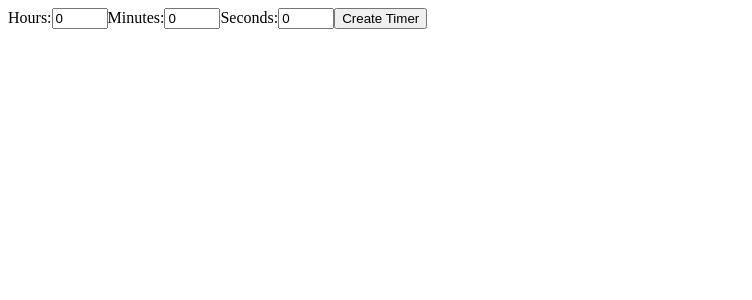
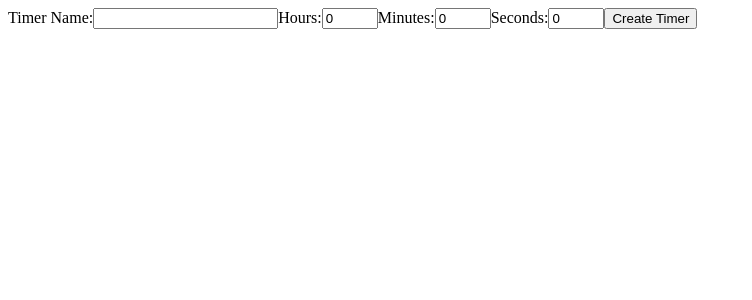
Before and after one commit to kiru07/React-Timer-App, a React (Vite) app: page / in a window 1280 px wide. Shown: the top 300 px of the page, without its empty margins (0-752 px from the left). Built offline with nearby package versions, Linux system fonts and the light colour scheme.

Commit message:
Implemented Remove Timer

```diff
--- a/components/Timer.jsx
+++ b/components/Timer.jsx
@@ -41,7 +41,7 @@ class Timer extends React.Component {
   // Called by setInterval every second
   tick() {
     let { hours, mins, seconds } = this.state;
-    console.log(this);
+    // console.log(this);
     if (seconds > 0) {
       this.setState((state, props) => ({
         seconds: --state.seconds
@@ -82,6 +82,7 @@ class Timer extends React.Component {
 
     return (
       <div>
+        <div className="timerTitle">{this.props.timerTitle}</div>
         <div className="time">
           {hours}:{mins}:{seconds}
         </div>
--- a/components/TimerList.jsx
+++ b/components/TimerList.jsx
@@ -9,7 +9,8 @@ class TimerList extends React.Component {
       timers: [],
       setHours: 0,
       setMins: 0,
-      setSeconds: 0
+      setSeconds: 0,
+      setTimerTitle: ""
     };
 
     this.handleChange = this.handleChange.bind(this);
@@ -30,7 +31,7 @@ class TimerList extends React.Component {
   handleSubmit(e) {
     e.preventDefault();
 
-    let { timers, setHours, setMins, setSeconds } = this.state;
+    let { timers, setHours, setMins, setSeconds, setTimerTitle } = this.state;
     let newTimers = timers.slice(); // returns a new array (not reference to array <- we don't want to directly mutate the state -> so make a copy)
     let timerId = Date.now();
     newTimers.push(
@@ -39,6 +40,7 @@ class TimerList extends React.Component {
         initialMinutes={setMins}
         initialSeconds={setSeconds}
         onRemoveTimer={this.handleRemoveTimer}
+        timerTitle={setTimerTitle}
         key={timerId} //unique key
         id={timerId}
       />
@@ -49,10 +51,14 @@ class TimerList extends React.Component {
   }
 
   handleRemoveTimer(id) {
-    console.log(this);
     let { timers } = this.state;
-    let timerIndex = timers.findIndex(timer => timer.id === id);
-    let newTimers = timers.slice(timerIndex, timerIndex + 1); // slice(begin, end) (not including end)
+    // make a copy of the array
+    let newTimers = [...timers];
+    // find index of timer element to be removed
+    let timerIndex = timers.findIndex(timer => timer.props.id === id);
+    // remove the timer from the array copy
+    newTimers.splice(timerIndex, 1); // remove element at timerIndex. (1 -> number of elements to remove from specified index)
+    // update state with new timers array.
     this.setState({
       timers: newTimers
     });
@@ -63,6 +69,15 @@ class TimerList extends React.Component {
       <div>
         <div className="createTimer" onSubmit={this.handleSubmit}>
           <form>
+            <label>
+              Timer Name:
+              <input
+                type="text"
+                name="setTimerTitle"
+                value={this.state.setTimerTitle}
+                onChange={this.handleChange}
+              />
+            </label>
             <label>
               Hours:
               <input
```
